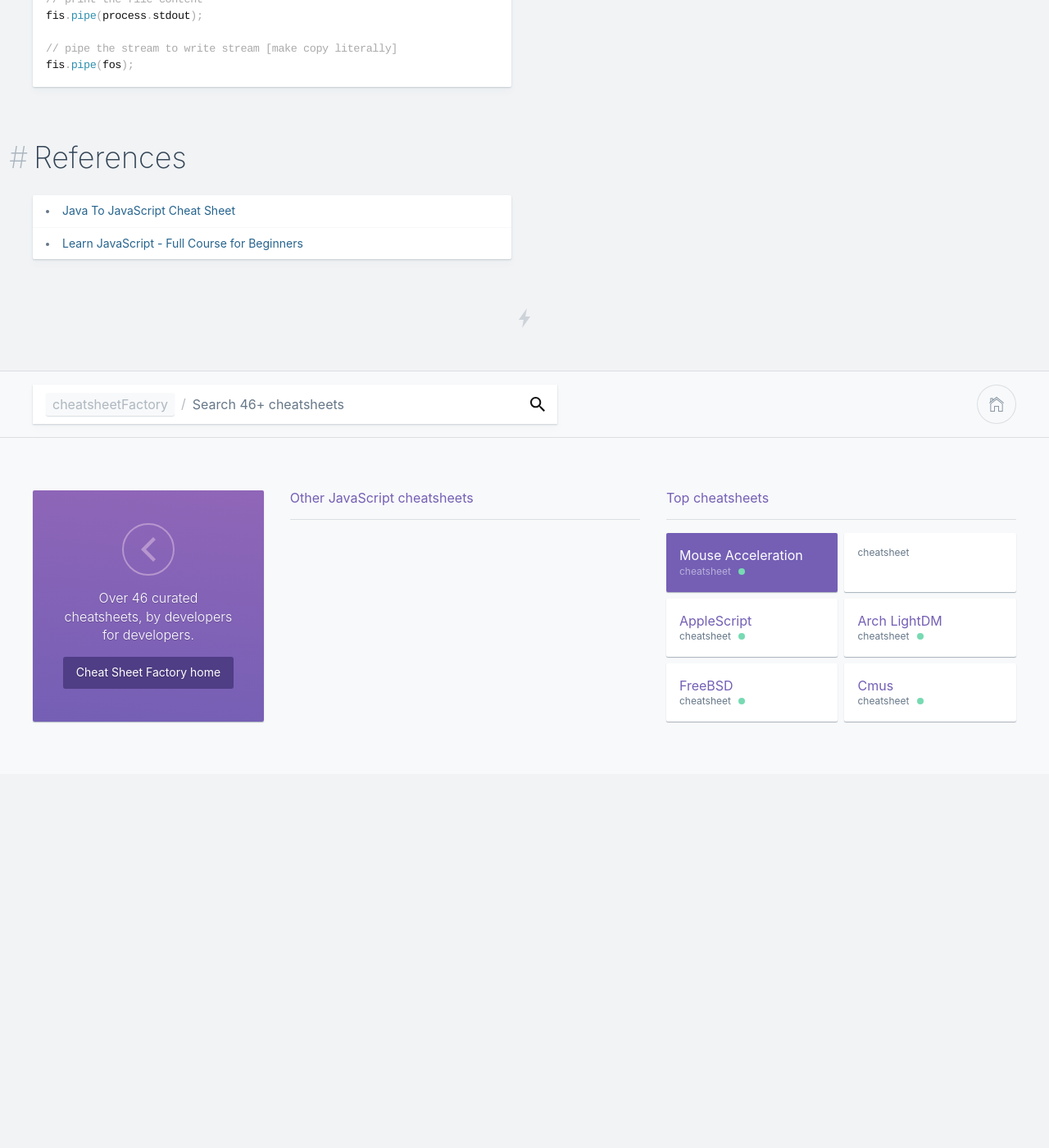
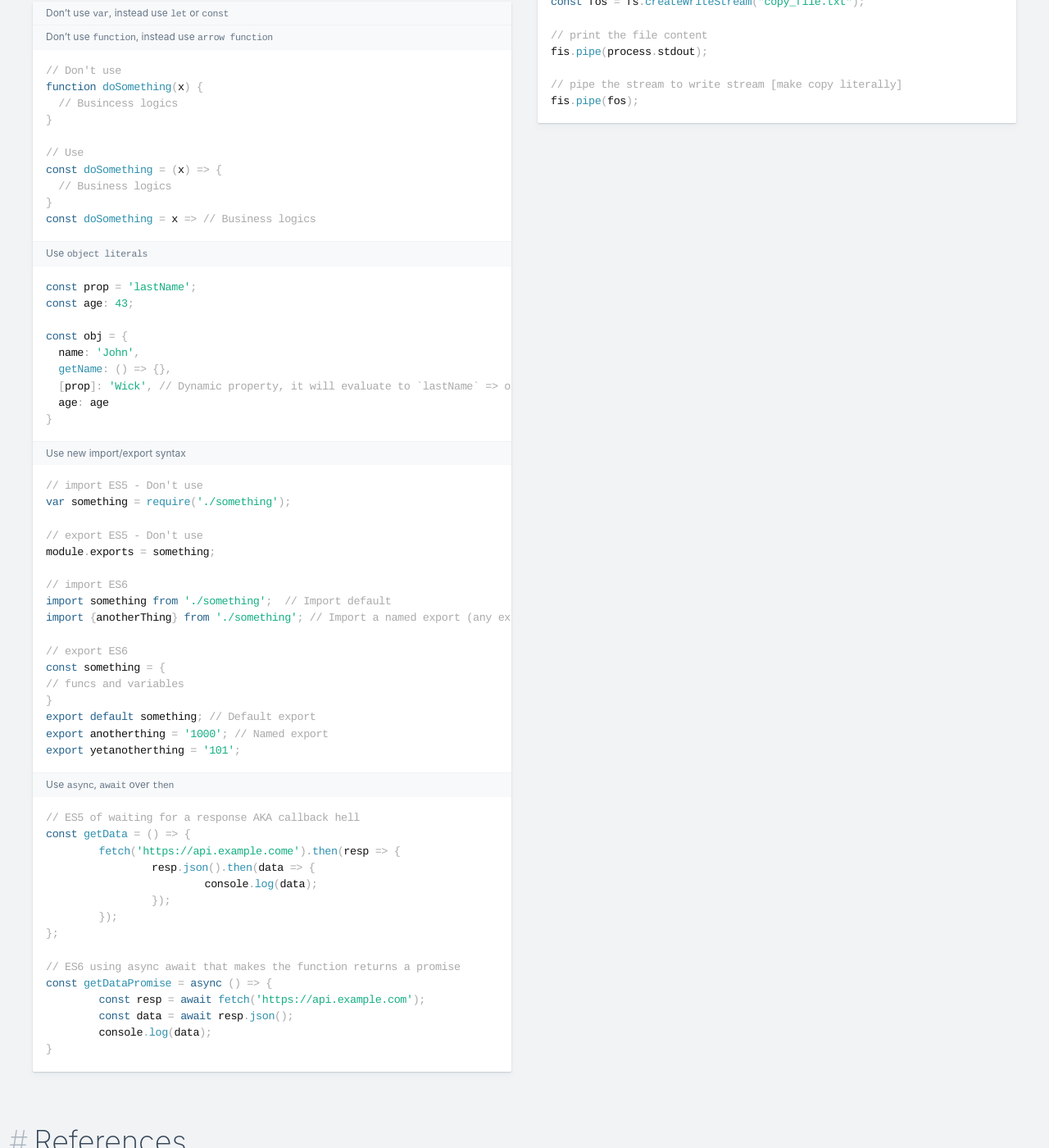
Before and after one commit to kasramp/cheat-sheet-factory, a Jekyll site: the page built from javascript/js.md, in a window 1280 px wide and 1400 px high, scrolled down 8305 px. Shown: the whole window at 82% size. Built offline with Jekyll 4.4.1, drawn with Linux system fonts in a browser that asks for light colours; nearby versions of some CDN libraries; before the commit the page ends 9249 px from its top, so only the background shows below that; some of the changed text lies outside the part shown.

Commit message:
Add ES6 recommendations

````diff
--- a/javascript/js.md
+++ b/javascript/js.md
@@ -129,7 +129,12 @@ function printFullName(firstName, lastName) {
   console.log("FirstName: " + firstName + "\n" + "LastName: " + lastName);
 }
 
+function printFullNameDefault(firstName, lastName = "Wick") {
+  printFullName(firstName, lastName);
+}
+
 printFullName("Kasra"); // since only one argument has passed, it prints 'FirstName: Kasra \n LastName: undefined'
+printFullNameDefault("Kasra"); // because lastName has default value like Python, it prints 'FirstName: Kasra \n LastName: Wick'
 ```
 
 **Note:** If you don't define a return value, the default value is undefined.
@@ -824,6 +829,81 @@ fis.pipe(process.stdout);
 fis.pipe(fos);
 ```
 
+### Some ES6 (ECMAScript 2015) recommendations
+
+#### Don't use `var`, instead use `let` or `const`
+
+#### Don't use `function`, instead use `arrow function`
+
+```javascript
+// Don't use
+function doSomething(x) {
+  // Busincess logics
+}
+
+// Use
+const doSomething = (x) => {
+  // Business logics
+}
+const doSomething = x => // Business logics
+```
+
+#### Use `object literals`
+
+```javascript
+const prop = 'lastName';
+const age: 43;
+
+const obj = {
+  name: 'John',
+  getName: () => {},
+  [prop]: 'Wick', // Dynamic property, it will evaluate to `lastName` => obj.lastName
+  age: age
+}
+```
+
+#### Use new import/export syntax
+
+```javascript
+// import ES5 - Don't use
+var something = require('./something');
+
+// export ES5 - Don't use
+module.exports = something;
+
+// import ES6
+import something from './something';  // Import default
+import {anotherThing} from './something'; // Import a named export (any export that's not default)
+
+// export ES6
+const something = {
+// funcs and variables
+}
+export default something; // Default export
+export anotherthing = '1000'; // Named export
+export yetanotherthing = '101';
+```
+
+#### Use `async`, `await` over `then`
+
+```javascript
+// ES5 of waiting for a response AKA callback hell
+const getData = () => {
+	fetch('https://api.example.come').then(resp => {
+		resp.json().then(data => {
+			console.log(data);
+		});
+	});
+};
+
+// ES6 using async await that makes the function returns a promise
+const getDataPromise = async () => {
+	const resp = await fetch('https://api.example.com');
+	const data = await resp.json();
+	console.log(data);
+}
+```
+
 ## References
 
 - [Java To JavaScript Cheat Sheet](https://techgarage.io/index.php/2017/02/06/java-to-javascript-cheat-sheet/)
````
Also changed, not shown: other parts of javascript/js.md (+1 -1 lines).
